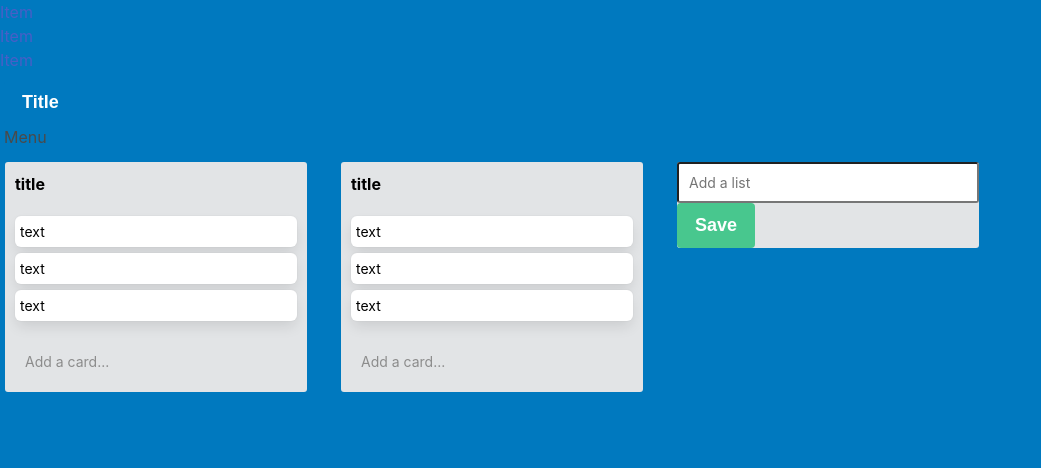
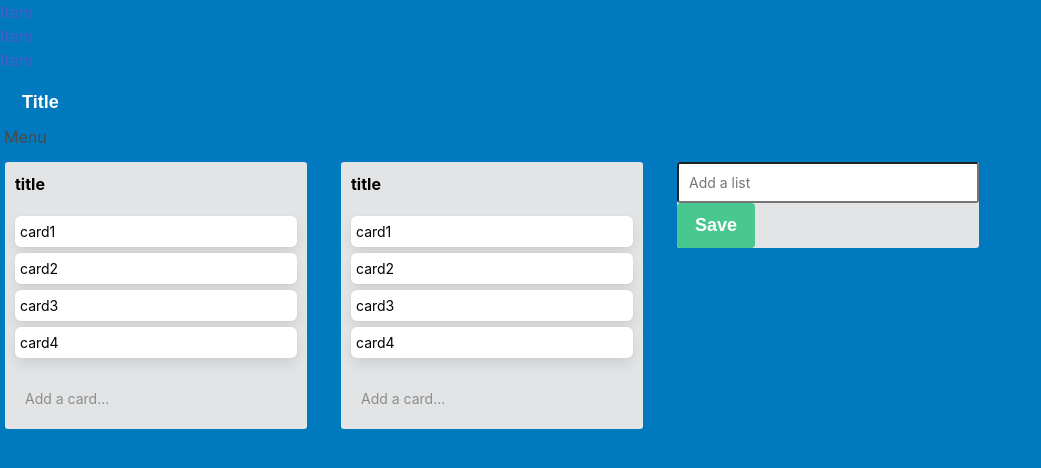
Before and after one commit to dentednerd/Trell-Jo, a React app: page / in a window 1280 px wide. Shown: the top 468 px of the page, without its empty margins (0-1041 px from the left). Built offline with nearby package versions, Linux system fonts and the light colour scheme.

Commit message:
maps through cards correctly

```diff
--- a/package.json
+++ b/package.json
@@ -29,7 +29,9 @@
   },
   "dependencies": {
     "bulma": "^0.4.2",
+    "prop-types": "^15.5.10",
     "react": "^15.4.2",
-    "react-dom": "^15.4.2"
+    "react-dom": "^15.4.2",
+    "uuid": "^3.1.0"
   }
 }
--- a/src/components/App.js
+++ b/src/components/App.js
@@ -4,7 +4,7 @@ import NavBar from './NavBar';
 import PageBody from './PageBody';
 
 class App extends React.Component {
-    render() {
+    render () {
         return (
             <div>
                 <NavBar />
--- a/src/components/Column.js
+++ b/src/components/Column.js
@@ -1,4 +1,5 @@
 import React from 'react';
+import PropTypes from 'prop-types';
 
 import ColumnList from './ColumnList';
 import CreateColumn from './CreateColumn';
@@ -6,11 +7,11 @@ import CreateColumn from './CreateColumn';
 import './Columns.css';
 
 class Column extends React.Component {
-    render() {
+    render () {
         return (
             <div className="columns">
                     {this.props.lists.map((list) => {
-                        return (<div className="column is-3">
+                        return (<div className="column is-3" key={list.id}>
                             <ColumnList updateCards={this.props.updateCards} list={list}/>
                         </div>);
                     })}
@@ -18,16 +19,14 @@ class Column extends React.Component {
                 <div className="column is-3">
                     <CreateColumn />
                 </div>
-
-                {/*<div className="column">
-                    <ColumnList />
-                </div>
-                <div className="column">
-                    <ColumnList />
-                </div>*/}
             </div>
         );
     }
 }
 
+Column.propTypes = {
+    lists: PropTypes.array.isRequired,
+    updateCards: PropTypes.func.isRequired
+};
+
 export default Column;
--- a/src/components/ColumnCard.js
+++ b/src/components/ColumnCard.js
@@ -2,16 +2,16 @@ import React from 'react';
 
 import './ColumnCard.css';
 
-class ColumnCardsList extends React.Component {
+class ColumnCard extends React.Component {
     render () {
         return (
             <a href='#'>
             <div className='box'>
-                {this.props.card}
+                {this.props.card.text}
             </div>
             </a>
         );
     }
 }
 
-export default ColumnCardsList;
+export default ColumnCard;
--- a/src/components/ColumnCardsList.js
+++ b/src/components/ColumnCardsList.js
@@ -1,16 +1,17 @@
 import React from 'react';
+import PropTypes from 'prop-types';
 
 import ColumnCard from './ColumnCard';
 
 import './ColumnCardsList.css';
 
 class ColumnCardsList extends React.Component {
-    render() {
+    render () {
         return (
             <div className='columnListBox'>
                 {this.props.cards.map((card) => {
                     return (
-                        <ColumnCard key={card.text} card={card}/>
+                        <ColumnCard key={card.id} card={card}/>
                     );
                 })}
             </div>
@@ -18,4 +19,8 @@ class ColumnCardsList extends React.Component {
     }
 }
 
+ColumnCardsList.propTypes = {
+    cards: PropTypes.array.isRequired
+};
+
 export default ColumnCardsList;
--- a/src/components/Columns.js
+++ b/src/components/Columns.js
@@ -2,6 +2,8 @@ import React from 'react';
 
 import Column from './Column';
 // import CreateColumn from './CreateColumn';
+
+import {v4} from 'uuid';
 
 class Columns extends React.Component {
     constructor (props) {
@@ -9,19 +11,47 @@ class Columns extends React.Component {
         this.state = {
            lists: [
                 {
+                    id: v4(),
                     title: 'title',
                     cards: [
-                        'text',
-                        'text',
-                        'text'
+                        {
+                            id: v4(),
+                            text: 'card1'
+                        },
+                        {
+                            id: v4(),
+                            text: 'card2'
+                        },
+                        {
+                            id: v4(),
+                            text: 'card3'
+                        },
+                        {
+                            id: v4(),
+                            text: 'card4'
+                        }
                     ]
                 },
                 {
+                    id: v4(),
                     title: 'title',
                     cards: [
-                        'text',
-                        'text',
-                        'text'
+                        {
+                            id: v4(),
+                            text: 'card1'
+                        },
+                        {
+                            id: v4(),
+                            text: 'card2'
+                        },
+                        {
+                            id: v4(),
+                            text: 'card3'
+                        },
+                        {
+                            id: v4(),
+                            text: 'card4'
+                        }
                     ]
                 }
             ]
--- a/src/components/Menu.js
+++ b/src/components/Menu.js
@@ -2,7 +2,7 @@ import React from 'react';
 
 
 class Title extends React.Component {
-    render() {
+    render () {
         return (
             <div>Menu</div>
         );
--- a/src/components/NavBar.js
+++ b/src/components/NavBar.js
@@ -1,7 +1,7 @@
 import React from 'react';
 
 class NavBar extends React.Component {
-    render() {
+    render () {
         return (
             <div>
                 <nav className="nav">
```
Also changed, not shown: 1 other file (tests, documents, lock files or other folders).
